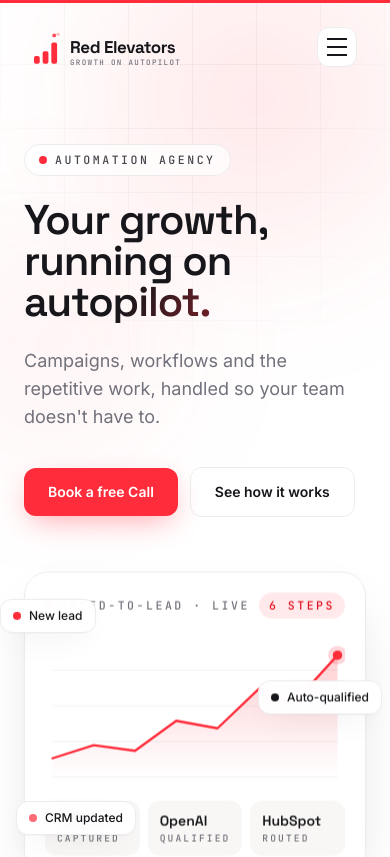
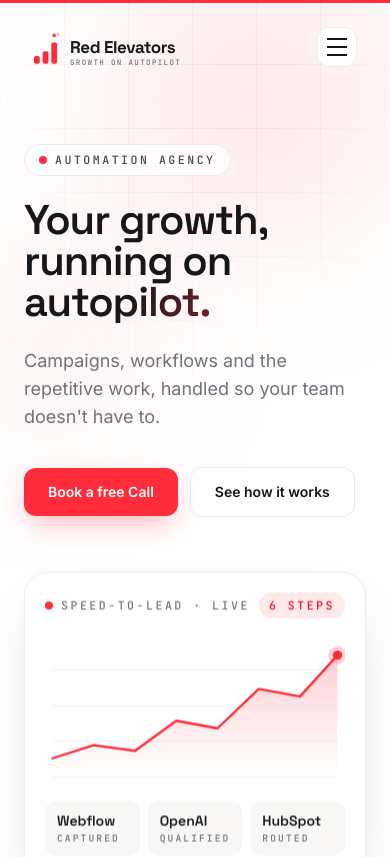
Before and after one commit to shirrsho/redelevators-portfolio, a Next.js app: page / in a window 390 px wide. Shown: the top 857 px of the page. Built offline with nearby package versions, Linux system fonts and the light colour scheme.

Commit message:
Fix hero floating badges overlapping their own content

```diff
--- a/src/components/HeroVisual.tsx
+++ b/src/components/HeroVisual.tsx
@@ -16,7 +16,7 @@ export function HeroVisual() {
     <div className="relative mx-auto w-full max-w-md">
       {/* floating nodes */}
       <FloatNode
-        className="-left-6 top-8"
+        className="-left-6 -top-6"
         label="New lead"
         dot="#FF2D3B"
         delay={1.1}
@@ -30,7 +30,7 @@ export function HeroVisual() {
         float={!!reduce}
       />
       <FloatNode
-        className="-left-2 bottom-10"
+        className="-left-2 -bottom-6"
         label="CRM updated"
         dot="#FF6B74"
         delay={1.6}
@@ -166,7 +166,14 @@ function FloatNode({
       initial={{ opacity: 0, scale: 0.8 }}
       animate={{ opacity: 1, scale: 1 }}
       transition={{ delay, type: "spring", stiffness: 260, damping: 20 }}
-      className={`absolute z-20 ${className}`}
+      // Hidden below `lg` — these float just outside the card's edges,
+      // which only works once the hero's two-column layout gives them room.
+      // Below that breakpoint the card runs edge-to-edge, so the same
+      // negative offsets land the badge on top of the card's own content
+      // instead of beside it. Confirmed via screenshot: "New lead" covered
+      // the live label, "CRM updated" covered the Captured/Webflow tile.
+      // Fixed 12 Sep 2026 — user-reported.
+      className={`absolute z-20 hidden lg:block ${className}`}
     >
       <motion.div
         animate={float ? undefined : { y: [0, -8, 0] }}
```
Also changed, not shown: 1 other file (tests, documents, lock files or other folders).
